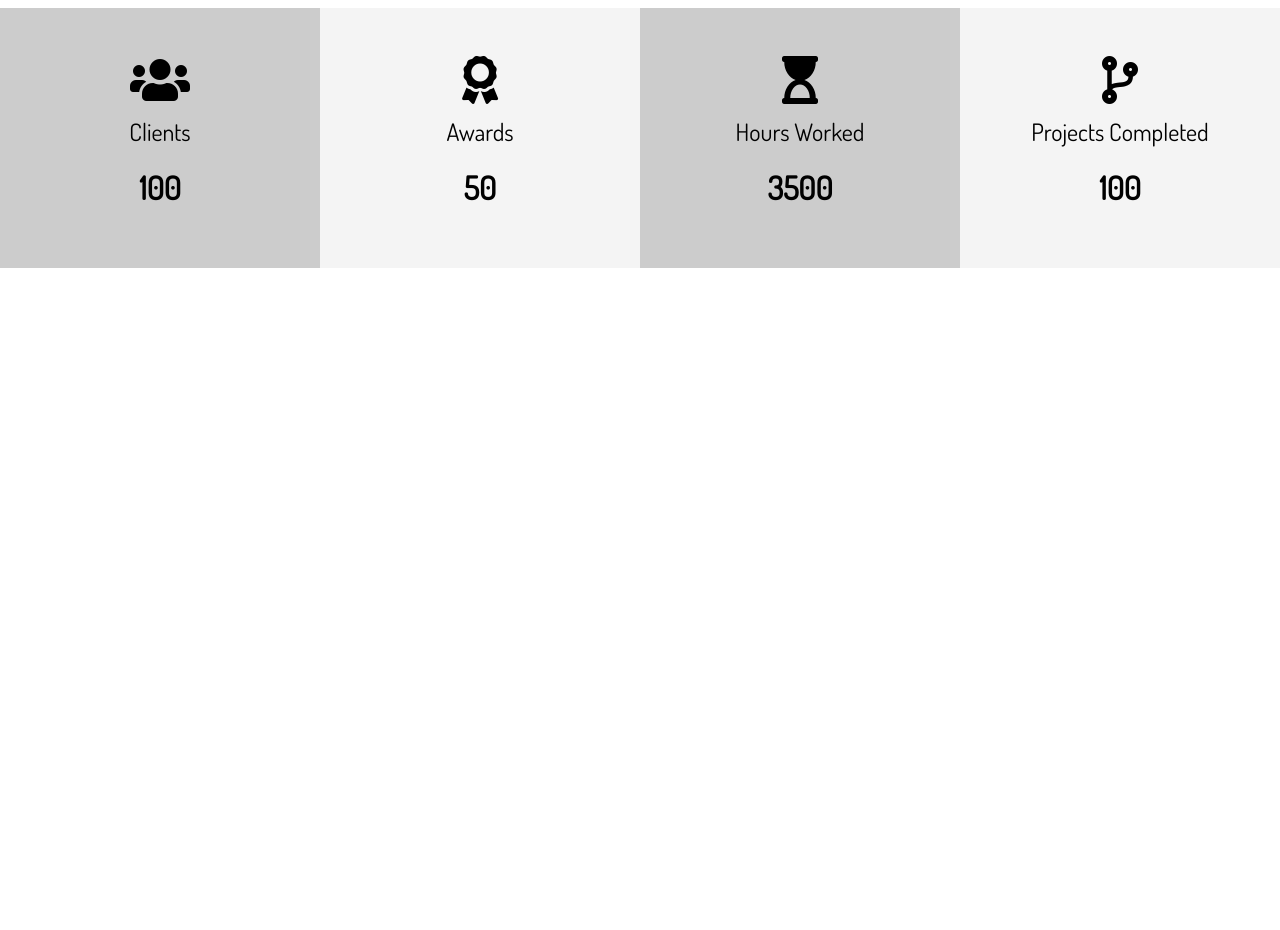
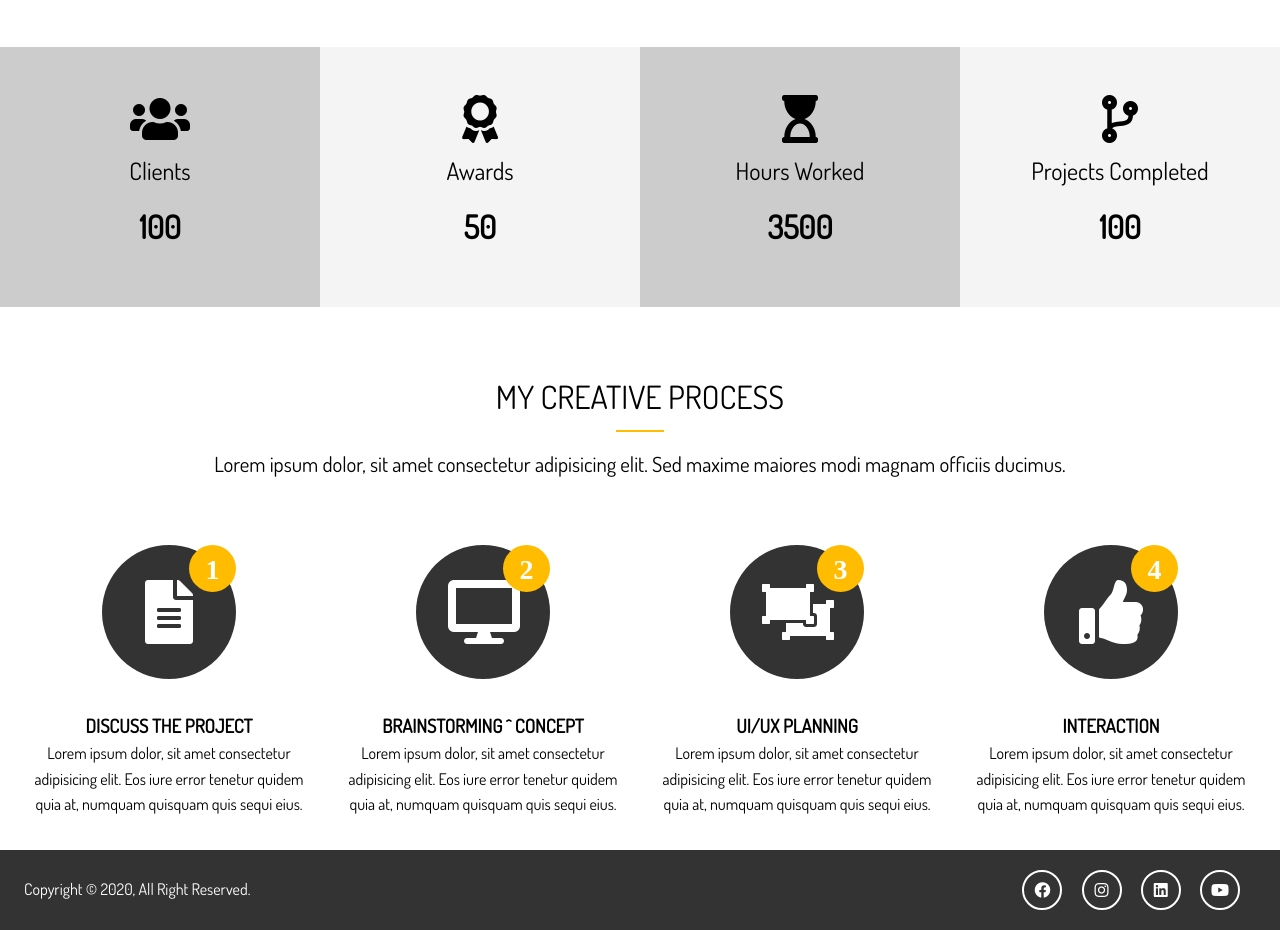
Before and after one commit to hudaprs/fe_portfolio_sass, a website: page dist/index.html in a window 1280 px wide. Shown: the part 1153-2083 px from the top of the page. Before the commit the page ends 1453 px from the top, so only its background shows below. Drawn offline with Linux system fonts and the light colour scheme.

Commit message:
process section and footer

```diff
--- a/scss/_utils.scss
+++ b/scss/_utils.scss
@@ -82,3 +82,22 @@ input[class^="btn-"]:hover {
     margin: 4rem 0;
   }
 }
+
+// Section title
+.section-title {
+  font-size: 2rem;
+  text-transform: uppercase;
+  font-weight: 100;
+  text-align: center;
+  display: block;
+  padding-bottom: 0.5rem;
+}
+
+// Bottom Line
+.bottom-line {
+  height: 2px;
+  width: 3rem;
+  background-color: $main-color;
+  margin: 0 auto 1rem auto;
+  display: block;
+}
--- a/scss/main.scss
+++ b/scss/main.scss
@@ -141,4 +141,83 @@ img {
       }
     }
   }
+
+  &-c {
+    .process {
+      display: grid;
+      grid-template-columns: repeat(4, 1fr);
+      grid-gap: 1.5rem;
+      text-align: center;
+
+      &-step {
+        position: absolute;
+        top: 0;
+        right: 0;
+        font-size: 28px;
+        width: 15px;
+        height: 15px;
+        line-height: 15px;
+        background-color: $main-color;
+        color: #fff;
+        padding: 1rem;
+        border-radius: 50%;
+        transition: all 1s;
+      }
+
+      &-icon {
+        position: relative;
+        height: 70px;
+        width: 70px;
+        line-height: 70px;
+        background-color: $dark-color;
+        color: #fff;
+        padding: 2rem;
+        text-align: center;
+        transition: all 1s;
+        border-radius: 50%;
+
+        &:hover {
+          background-color: $main-color;
+          color: #fff;
+          height: 90px;
+          width: 90px;
+          line-height: 90px;
+
+          .process-step {
+            background-color: $dark-color;
+            color: #fff;
+          }
+        }
+      }
+    }
+  }
 }
+
+#main-footer {
+  background-color: $dark-color;
+  color: #fff;
+  height: 5rem;
+
+  .footer-content {
+    display: flex;
+    justify-content: space-between;
+    align-items: center;
+    height: 5rem;
+
+    .social .fab {
+      margin-right: 1rem;
+      border: 2px #fff solid;
+      border-radius: 50%;
+      padding: 0.5rem;
+      height: 20px;
+      width: 20px;
+      line-height: 20px;
+      text-align: center;
+
+      &:hover {
+        background-color: $main-color;
+        color: #fff;
+      }
+    }
+  }
+}
```
Also changed, not shown: dist/css/main.css, dist/index.html.
